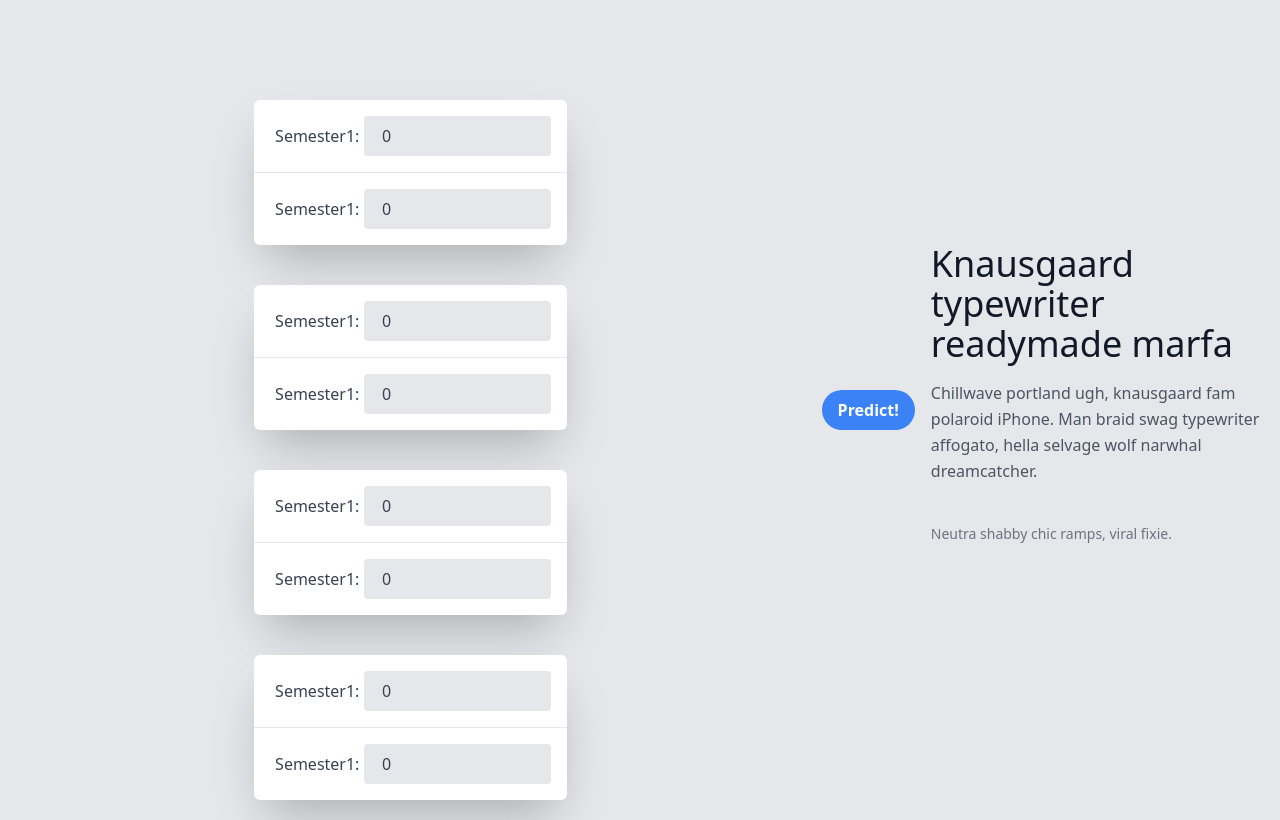
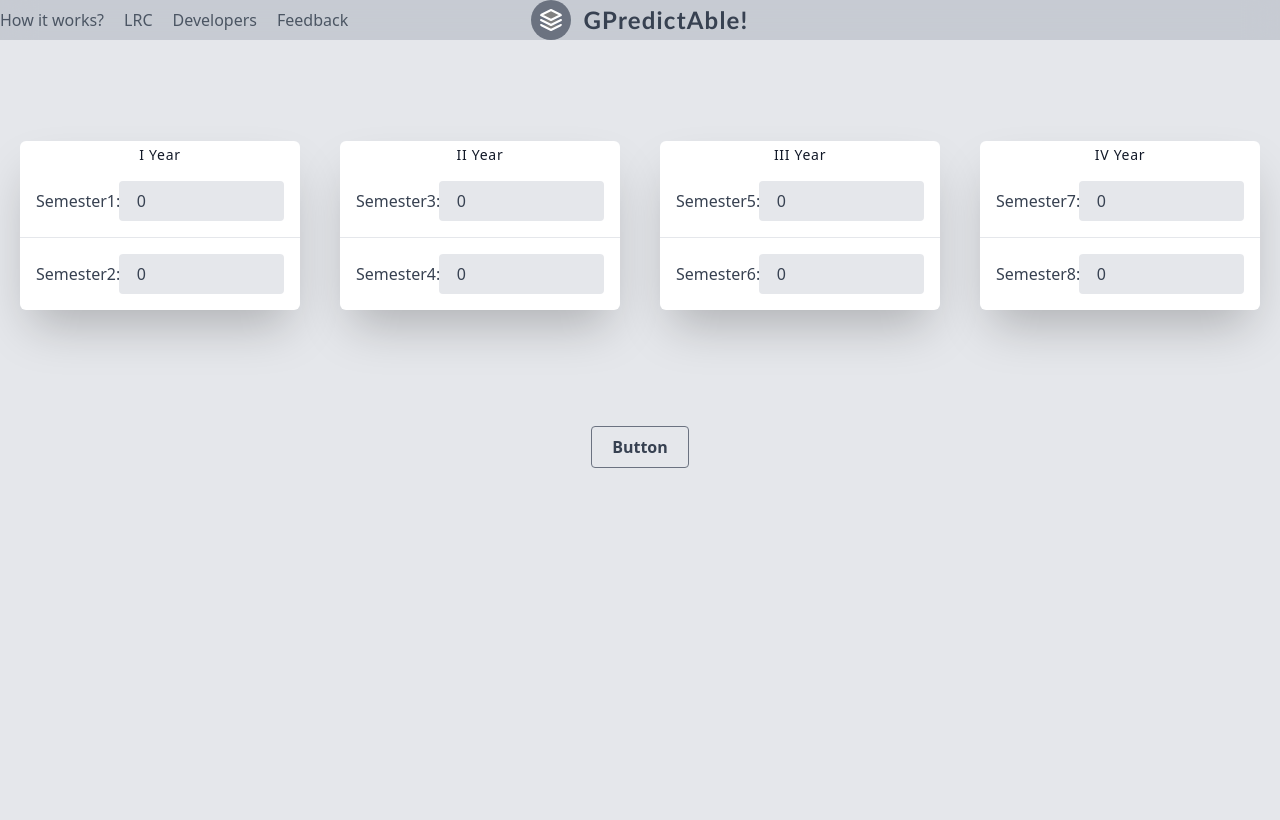
Before and after one commit to AayushVyasKIIT/GPredictAble, a Flask app: page / in a window 1280 px wide. After the commit the page ends 468 px from the top, so only its background shows below. Run offline with Flask 2, Linux system fonts and the light colour scheme.

Commit message:
Changed:UI,Pending:FormVerification

```diff
--- a/Templates/index.html
+++ b/Templates/index.html
@@ -1,52 +1,87 @@
 <!DOCTYPE html>
 <html lang="en">
+
 <head>
   <meta charset="UTF-8">
   <meta http-equiv="X-UA-Compatible" content="IE=edge">
   <meta name="viewport" content="width=device-width, initial-scale=1.0">
   <meta name="google-site-verification" content="zCXUCodfLlP1CXtSO5cLL43FflpPPTMq2HmS5WBBss0" />
   <link href="https://unpkg.com/tailwindcss@^1.0/dist/tailwind.min.css" rel="stylesheet">
-    <script src="https://cdnjs.cloudflare.com/ajax/libs/Chart.js/2.9.4/Chart.min.js" integrity="sha512-d9xgZrVZpmmQlfonhQUvTR7lMPtO7NkZMkA0ABN3PHCbKA5nqylQ/yWlFAyY6hYgdF1Qh6nYiuADWwKB4C2WSw==" crossorigin="anonymous"></script>
+  <script src="https://cdnjs.cloudflare.com/ajax/libs/Chart.js/2.9.4/Chart.min.js"
+    integrity="sha512-d9xgZrVZpmmQlfonhQUvTR7lMPtO7NkZMkA0ABN3PHCbKA5nqylQ/yWlFAyY6hYgdF1Qh6nYiuADWwKB4C2WSw=="
+    crossorigin="anonymous"></script>
   <link rel="apple-touch-icon" sizes="180x180" href="static/apple-touch-icon.png">
   <link rel="icon" type="image/png" sizes="32x32" href="static/favicon-32x32.png">
   <link rel="icon" type="image/png" sizes="16x16" href="static/favicon-16x16.png">
   <link rel="manifest" href="static/site.webmanifest">
-    <script data-ad-client="ca-pub-9918130986934407" async src="https://pagead2.googlesyndication.com/pagead/js/adsbygoogle.js"></script>
+  <script data-ad-client="ca-pub-9918130986934407" async
+    src="https://pagead2.googlesyndication.com/pagead/js/adsbygoogle.js"></script>
   <title>GPredictAble!</title>
 </head>
+<style>
+	.nav {
+  -webkit-backdrop-filter: blur(8px);
+  backdrop-filter: blur(8px);
+  }
+</style>
 
-<body class ="bg-gray-200">
-  <section class="text-gray-600 body-font">
-    <div class="container flex md:flex-row flex-col items-center">
-      <div class="lg:w-full">
-        <form class="sm:w-full " method="POST" action="/" >
-  <div class="flex items-center mt-20 h-auto p-5">
+<body class="bg-gray-200 ">
+  <header class="sticky bg-opacity-40  backdrop-filter backdrop-blur-lg top-0 z-10 text-white  border-b border-gray-200 bg-gray-400 body-font">
+    <div class=" mx-auto container mx-auto flex flex-wrap  flex-col md:flex-row items-center">
+      <nav class="flex lg:w-2/5 flex-wrap items-center text-base md:ml-auto">
+        <a class="mr-5 text-gray-600 hover:text-gray-900">How it works?</a>
+        <a class="mr-5 text-gray-600 hover:text-gray-900">LRC</a>
+        <a class="mr-5 text-gray-600 hover:text-gray-900">Developers</a>
+        <a class="text-gray-600 hover:text-gray-900">Feedback</a>
+      </nav>
+      <a class="flex order-first lg:order-none lg:w-1/5 title-font font-medium items-center text-gray-900 lg:items-center lg:justify-center mb-4 md:mb-0">
+        <svg xmlns="http://www.w3.org/2000/svg" fill="gray" stroke="currentColor" stroke-linecap="round" stroke-linejoin="round" stroke-width="2" class="w-10 h-10 text-white p-2 bg-gray-500 rounded-full" viewBox="0 0 24 24">
+          <path d="M12 2L2 7l10 5 10-5-10-5zM2 17l10 5 10-5M2 12l10 5 10-5"></path>
+        </svg>
+        <span class="ml-3 font-bold title-font tracking-wider text-center text-sm text-gray-700 text-xl font-medium title-font tracking-wider text-center text-sm" style = "font-family:'Trebuchet MS', 'Lucida Sans Unicode', 'Lucida Grande', 'Lucida Sans', Arial, sans-serif; font-size:24px;">GPredictAble!</span>
+      </a>
+      <div class="lg:w-2/5 inline-flex lg:justify-end ml-5 lg:ml-0">
+      </div>
+    </div>
+  </header>
+
+  <div class ="mt-20">
+    <div class="">
+      <div class="max-w-7xl mx-auto grid grid-cols-12 bg-gray-200">
+        <div class="col-span-3">
+          <!-- *col1 -->
+          <form class="sm:w-full " method="POST" action="/">
+            <div class="flex items-center h-auto p-5">
               <div class="container">
 
-      <div class="flex justify-center">
-        <div class="shadow-2xl sm:rounded-md sm:overflow-hidden bg-white shadow-2xl rounded-lg w-2/5">
+                <div class="flex justify-center ">
+                  <div class="shadow-2xl sm:rounded-md sm:overflow-hidden bg-white shadow-2xl rounded-lg">
+                    <h2 class="text-gray-900 mt-1 font-medium title-font tracking-wider text-center text-sm">I Year</h2>
                     <ul class="divide-y divide-gray-200">
                       <li class="p-4 hover:bg-gray-50 cursor-edit">
                         <div class="md:flex md:items-center">
                           <div class="md:w-1/3">
+
                             <label for="sem1" class="block text-gray-700 font-medium md:text-center md:mb-0">
                               Semester1:
                             </label>
                           </div>
                           <div class="md:w-2/3">
-                  <input value=0 placeholder = "Enter the values for sem1" type="text" id="sem1" name="sem1" class="bg-gray-200 appearance-none border-2 border-gray-200 rounded w-full py-2 px-4 text-gray-700 leading-tight focus:outline-none focus:bg-white focus:border-gray-200">
+                            <input value=0 placeholder="Enter the values for sem1" type="text" id="sem1" name="sem1"
+                              class="bg-gray-200 appearance-none border-2 border-gray-200 rounded w-full py-2 px-4 text-gray-700 leading-tight focus:outline-none focus:bg-white focus:border-gray-200">
                           </div>
                         </div>
                       </li>
                       <li class="p-4 hover:bg-gray-50 cursor-edit">
                         <div class="md:flex md:items-center">
                           <div class="md:w-1/3">
-                  <label for="sem1" class="block text-gray-700 font-medium md:text-center md:mb-0">
-                    Semester1:
+                            <label for="sem2" class="block text-gray-700 font-medium md:text-center md:mb-0">
+                              Semester2:
                             </label>
                           </div>
                           <div class="md:w-2/3">
-                  <input value=0 placeholder = "Enter the values for sem1" type="text" id="sem1" name="sem1" class="bg-gray-200 appearance-none border-2 border-gray-200 rounded w-full py-2 px-4 text-gray-700 leading-tight focus:outline-none focus:bg-white focus:border-gray-200">
+                            <input value=0 placeholder="Enter the values for sem2" type="text" id="sem2" name="sem2"
+                              class="bg-gray-200 appearance-none border-2 border-gray-200 rounded w-full py-2 px-4 text-gray-700 leading-tight focus:outline-none focus:bg-white focus:border-gray-200">
                           </div>
                         </div>
                       </li>
@@ -56,33 +91,40 @@
                 </div>
               </div>
             </div>
+            <!-- *item 1 end -->
+        </div>
+        <div class="col-span-3 sm:w-full">
+          <!-- *col2 -->
           <div class="flex items-center h-auto p-5">
             <div class="container">
 
               <div class="flex justify-center">
-        <div class="shadow-2xl sm:rounded-md sm:overflow-hidden bg-white shadow-2xl rounded-lg w-2/5">
+                <div class="shadow-2xl sm:rounded-md sm:overflow-hidden bg-white shadow-2xl rounded-lg">
+                  <h2 class="text-gray-900 mt-1 font-medium title-font tracking-wider text-center text-sm">II Year</h2>
                   <ul class="divide-y divide-gray-200">
                     <li class="p-4 hover:bg-gray-50 cursor-edit">
                       <div class="md:flex md:items-center">
                         <div class="md:w-1/3">
-                  <label for="sem1" class="block text-gray-700 font-medium md:text-center md:mb-0">
-                    Semester1:
+                          <label for="sem3" class="block text-gray-700 font-medium md:text-center md:mb-0">
+                            Semester3:
                           </label>
                         </div>
                         <div class="md:w-2/3">
-                  <input value=0 placeholder = "Enter the values for sem1" type="text" id="sem1" name="sem1" class="bg-gray-200 appearance-none border-2 border-gray-200 rounded w-full py-2 px-4 text-gray-700 leading-tight focus:outline-none focus:bg-white focus:border-gray-200">
+                          <input value=0 placeholder="Enter the values for sem3" type="text" id="sem3" name="sem3"
+                            class="bg-gray-200 appearance-none border-2 border-gray-200 rounded w-full py-2 px-4 text-gray-700 leading-tight focus:outline-none focus:bg-white focus:border-gray-200">
                         </div>
                       </div>
                     </li>
                     <li class="p-4 hover:bg-gray-50 cursor-edit">
                       <div class="md:flex md:items-center">
                         <div class="md:w-1/3">
-                  <label for="sem1" class="block text-gray-700 font-medium md:text-center md:mb-0">
-                    Semester1:
+                          <label for="sem4" class="block text-gray-700 font-medium md:text-center md:mb-0">
+                            Semester4:
                           </label>
                         </div>
                         <div class="md:w-2/3">
-                  <input value=0 placeholder = "Enter the values for sem1" type="text" id="sem1" name="sem1" class="bg-gray-200 appearance-none border-2 border-gray-200 rounded w-full py-2 px-4 text-gray-700 leading-tight focus:outline-none focus:bg-white focus:border-gray-200">
+                          <input value=0 placeholder="Enter the values for sem4" type="text" id="sem4" name="sem4"
+                            class="bg-gray-200 appearance-none border-2 border-gray-200 rounded w-full py-2 px-4 text-gray-700 leading-tight focus:outline-none focus:bg-white focus:border-gray-200">
                         </div>
                       </div>
                     </li>
@@ -92,33 +134,40 @@
               </div>
             </div>
           </div>
+          <!-- *item 1 end -->
+        </div>
+        <div class="col-span-3 sm:w-full">
+          <!-- *item 2 end -->
           <div class="flex items-center h-auto p-5">
             <div class="container">
 
               <div class="flex justify-center">
-        <div class="shadow-2xl sm:rounded-md sm:overflow-hidden bg-white shadow-2xl rounded-lg w-2/5">
+                <div class="shadow-2xl sm:rounded-md sm:overflow-hidden bg-white shadow-2xl rounded-lg">
+                  <h2 class="text-gray-900 mt-1 font-medium title-font tracking-wider text-center text-sm">III Year</h2>
                   <ul class="divide-y divide-gray-200">
                     <li class="p-4 hover:bg-gray-50 cursor-edit">
                       <div class="md:flex md:items-center">
                         <div class="md:w-1/3">
-                  <label for="sem1" class="block text-gray-700 font-medium md:text-center md:mb-0">
-                    Semester1:
+                          <label for="sem5" class="block text-gray-700 font-medium md:text-center md:mb-0">
+                            Semester5:
                           </label>
                         </div>
                         <div class="md:w-2/3">
-                  <input value=0 placeholder = "Enter the values for sem1" type="text" id="sem1" name="sem1" class="bg-gray-200 appearance-none border-2 border-gray-200 rounded w-full py-2 px-4 text-gray-700 leading-tight focus:outline-none focus:bg-white focus:border-gray-200">
+                          <input value=0 placeholder="Enter the values for sem5" type="text" id="sem5" name="sem5"
+                            class="bg-gray-200 appearance-none border-2 border-gray-200 rounded w-full py-2 px-4 text-gray-700 leading-tight focus:outline-none focus:bg-white focus:border-gray-200">
                         </div>
                       </div>
                     </li>
                     <li class="p-4 hover:bg-gray-50 cursor-edit">
                       <div class="md:flex md:items-center">
                         <div class="md:w-1/3">
-                  <label for="sem1" class="block text-gray-700 font-medium md:text-center md:mb-0">
-                    Semester1:
+                          <label for="sem6" class="block text-gray-700 font-medium md:text-center md:mb-0">
+                            Semester6:
                           </label>
                         </div>
                         <div class="md:w-2/3">
-                  <input value=0 placeholder = "Enter the values for sem1" type="text" id="sem1" name="sem1" class="bg-gray-200 appearance-none border-2 border-gray-200 rounded w-full py-2 px-4 text-gray-700 leading-tight focus:outline-none focus:bg-white focus:border-gray-200">
+                          <input value=0 placeholder="Enter the values for sem6" type="text" id="sem6" name="sem6"
+                            class="bg-gray-200 appearance-none border-2 border-gray-200 rounded w-full py-2 px-4 text-gray-700 leading-tight focus:outline-none focus:bg-white focus:border-gray-200">
                         </div>
                       </div>
                     </li>
@@ -128,33 +177,41 @@
               </div>
             </div>
           </div>
+          <!-- *item 1 end -->
+        </div>
+        <div class="col-span-3 sm:w-full ">
+          <!-- *item 2 end -->
+
           <div class="flex items-center h-auto p-5">
             <div class="container">
 
               <div class="flex justify-center">
-        <div class="shadow-2xl sm:rounded-md sm:overflow-hidden bg-white shadow-2xl rounded-lg w-2/5">
+                <div class="shadow-2xl sm:rounded-md sm:overflow-hidden bg-white shadow-2xl rounded-lg">
+                  <h2 class="text-gray-900 mt-1 font-medium title-font tracking-wider text-center text-sm">IV Year</h2>
                   <ul class="divide-y divide-gray-200">
                     <li class="p-4 hover:bg-gray-50 cursor-edit">
                       <div class="md:flex md:items-center">
                         <div class="md:w-1/3">
-                  <label for="sem1" class="block text-gray-700 font-medium md:text-center md:mb-0">
-                    Semester1:
+                          <label for="sem7" class="block text-gray-700 font-medium md:text-center md:mb-0">
+                            Semester7:
                           </label>
                         </div>
                         <div class="md:w-2/3">
-                  <input value=0 placeholder = "Enter the values for sem1" type="text" id="sem1" name="sem1" class="bg-gray-200 appearance-none border-2 border-gray-200 rounded w-full py-2 px-4 text-gray-700 leading-tight focus:outline-none focus:bg-white focus:border-gray-200">
+                          <input value=0 placeholder="Enter the values for sem7" type="text" id="sem7" name="sem7"
+                            class="bg-gray-200 appearance-none border-2 border-gray-200 rounded w-full py-2 px-4 text-gray-700 leading-tight focus:outline-none focus:bg-white focus:border-gray-200">
                         </div>
                       </div>
                     </li>
                     <li class="p-4 hover:bg-gray-50 cursor-edit">
                       <div class="md:flex md:items-center">
                         <div class="md:w-1/3">
-                  <label for="sem1" class="block text-gray-700 font-medium md:text-center md:mb-0">
-                    Semester1:
+                          <label for="sem8" class="block text-gray-700 font-medium md:text-center md:mb-0">
+                            Semester8:
                           </label>
                         </div>
                         <div class="md:w-2/3">
-                  <input value=0 placeholder = "Enter the values for sem1" type="text" id="sem1" name="sem1" class="bg-gray-200 appearance-none border-2 border-gray-200 rounded w-full py-2 px-4 text-gray-700 leading-tight focus:outline-none focus:bg-white focus:border-gray-200">
+                          <input value=0 placeholder="Enter the values for sem8" type="text" id="sem8" name="sem8"
+                            class="bg-gray-200 appearance-none border-2 border-gray-200 rounded w-full py-2 px-4 text-gray-700 leading-tight focus:outline-none focus:bg-white focus:border-gray-200">
                         </div>
                       </div>
                     </li>
@@ -164,23 +221,26 @@
               </div>
             </div>
           </div>
-
-
+          <!-- *item 1 end -->
         </div>
-      <div class="flex flex-col">
-        <button class="bg-blue-500 hover:bg-blue-700 text-white font-bold py-2 px-4 rounded-full">
-          Predict!
-        </button>
-
       </div>
-      <div class="lg:flex-grow -ml-20 md:w-1/2 lg:pl-24 md:pl-16 flex flex-col md:items-start md:text-left items-center text-center">
-        <h1 class="title-font sm:text-4xl text-3xl mb-4 font-medium text-gray-900">Knausgaard typewriter readymade marfa</h1>
-        <p class="mb-8 leading-relaxed">Chillwave portland ugh, knausgaard fam polaroid iPhone. Man braid swag typewriter affogato, hella selvage wolf narwhal dreamcatcher.</p>
-        <p class="text-sm mt-2 text-gray-500 mb-8 w-full">Neutra shabby chic ramps, viral fixie.</p>
-
+    </div>
+  </div>
+  <!-- ?row 1 end -->
+  <section class="text-gray-600 body-font relative ">
+    <div class="container px-5 py-24 mx-auto">
+      <div class="lg:w-1/2 md:w-2/3 mx-auto">
+        <div class="flex flex-wrap -m-2">
+          <div class="p-2 w-full">
+            <button type="submit"
+              class="flex mx-auto bg-transparent hover:bg-gray-500 text-gray-700 font-semibold hover:text-white py-2 px-5 border border-gray-500 hover:border-transparent rounded">Button</button>
+          </div>
+        </div>
       </div>
     </div>
   </section>
   </form>
+  </div>
 </body>
+
 </html>
```
Lines whose indentation alone changed are shown as unchanged.
